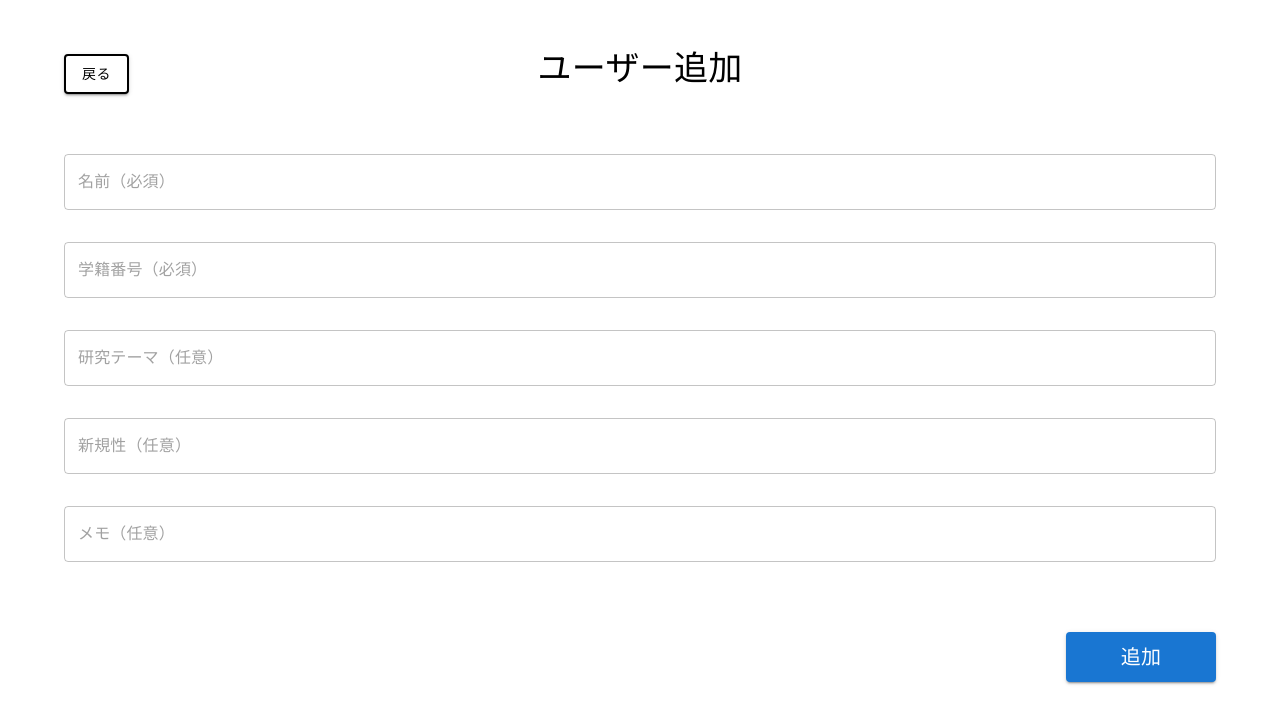
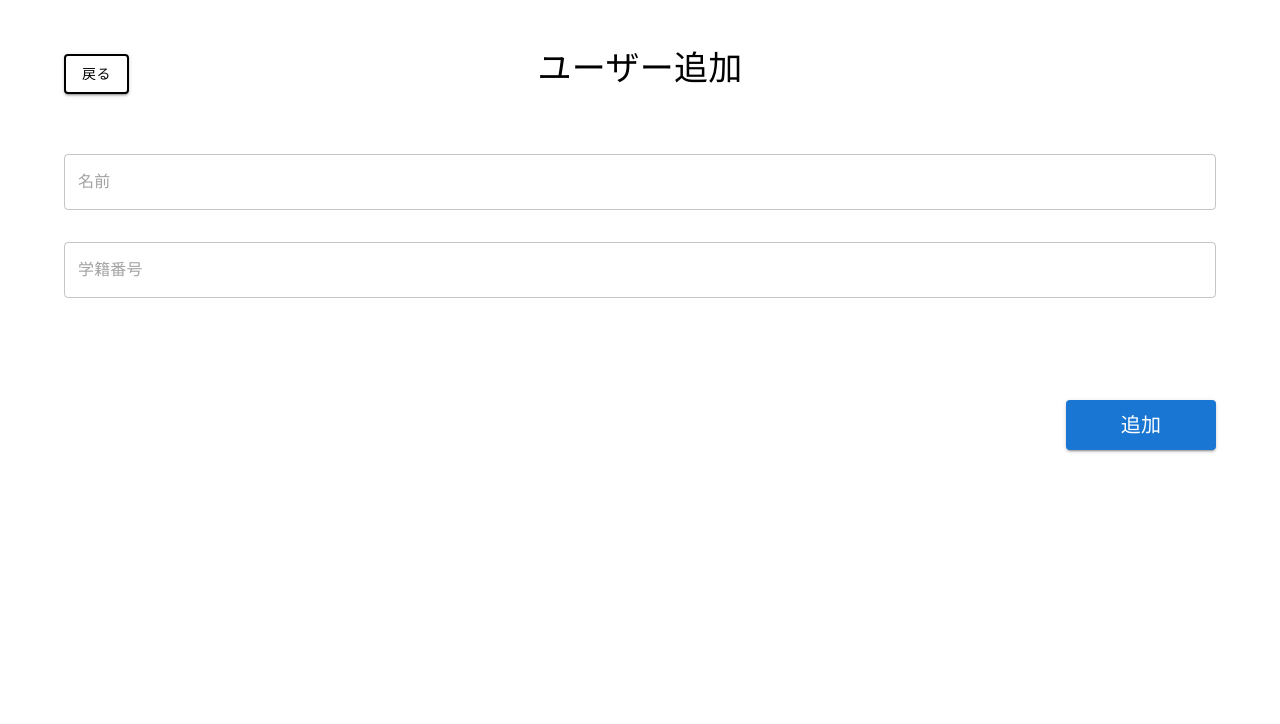
Before and after one commit to NakagawaYuto/research-hub, a React (Create React App) app in the folder front/: page /user/add in a window 1280 px wide. Shown: the top 724 px of the page. Built offline with nearby package versions, Linux system fonts and the light colour scheme.

Commit message:
ユーザー追加ページの変更

```diff
--- a/front/src/Pages/AddUserPage.js
+++ b/front/src/Pages/AddUserPage.js
@@ -59,7 +59,7 @@ const AddUserPage = () => {
         <TextField
           fullWidth
           variant='outlined'
-          placeholder='名前（必須）'
+          placeholder='名前'
           value={name}
           onChange={(e) => setName(e.target.value)}
           required
@@ -68,34 +68,11 @@ const AddUserPage = () => {
         <TextField
           fullWidth
           variant='outlined'
-          placeholder='学籍番号（必須）'
+          placeholder='学籍番号'
           value={student_id}
           onChange={(e) => setStudent_id(e.target.value)}
           required
           sx={{ mb: 4 }}
-        />
-        <TextField
-          fullWidth
-          variant='outlined'
-          placeholder='研究テーマ（任意）'
-          value={research_theme}
-          onChange={(e) => setResearch_theme(e.target.value)}
-          sx={{ mb: 4 }}
-        />
-        <TextField
-          fullWidth
-          variant='outlined'
-          placeholder='新規性（任意）'
-          value={novelty}
-          onChange={(e) => setNovelty(e.target.value)}
-          sx={{ mb: 4 }}
-        />
-        <TextField
-          fullWidth
-          variant='outlined'
-          placeholder='メモ（任意）'
-          value={memo}
-          onChange={(e) => setMemo(e.target.value)}
         />
         <Link to={`/`} style={{ textDecoration: 'none' }}>
           <Button
```
